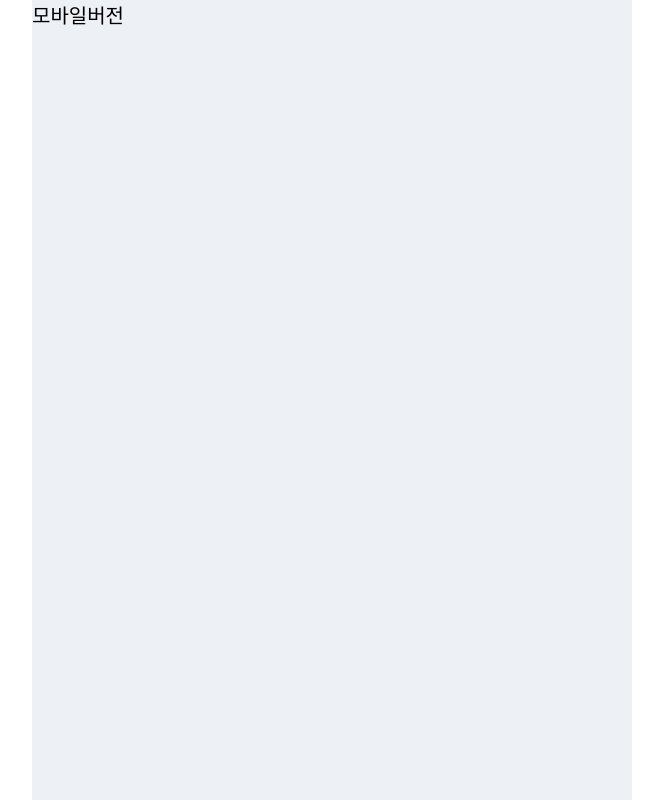
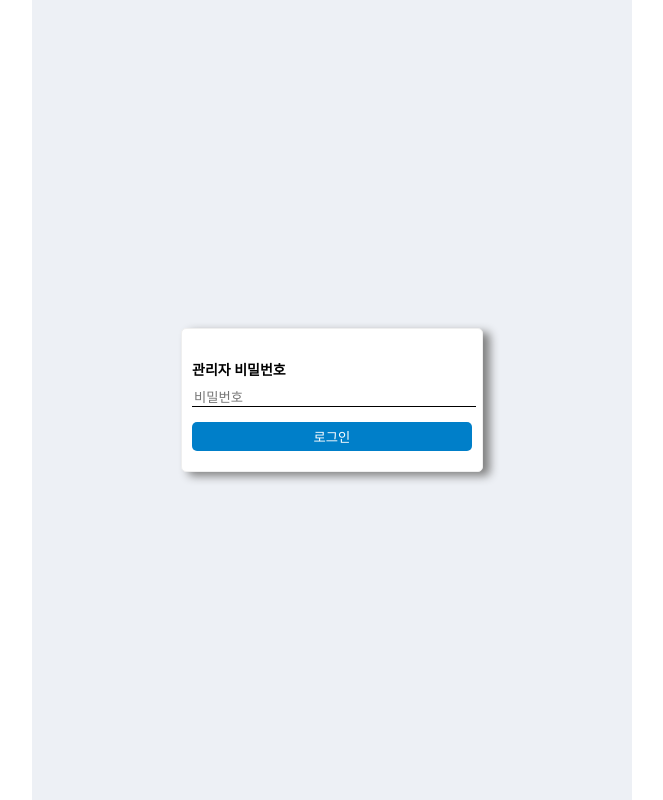
Before and after one commit to pet-reservation/auto-gagu-mobile, a Next.js app: page / in a window 1280 px wide. Shown: the whole page, without its empty margins (308-971 px from the left). Built offline with nearby package versions, Linux system fonts and the light colour scheme.

Commit message:
feat: login 컴포넌트 구현

```diff
--- a/src/common/util/fetch.ts
+++ b/src/common/util/fetch.ts
@@ -1,6 +1,6 @@
 import axios, { AxiosError, AxiosResponse } from 'axios';
 
-const apiUrl = process.env.NEXT_PUBLIC_API_URL ?? 'http://localhost:8888';
+const apiUrl = process.env.NEXT_PUBLIC_API_URL ?? 'http://localhost:8002';
 
 export const axiosInstance = axios.create({
   baseURL: apiUrl,
--- /dev/null
+++ b/src/components/Login.tsx
@@ -0,0 +1,61 @@
+import styled from 'styled-components';
+
+const Login = () => {
+  return (
+    <>
+      <Container>
+        <Wrap>
+          <Title>관리자 비밀번호</Title>
+          <Input placeholder="비밀번호" type="tel" />
+          <Div>
+            <LoginBtn>로그인</LoginBtn>
+          </Div>
+        </Wrap>
+      </Container>
+    </>
+  );
+};
+const Container = styled.div`
+  width: 100%;
+  height: 100%;
+  display: flex;
+  justify-content: center;
+  align-items: center;
+`;
+
+const Title = styled.h1`
+  font-size: ${({ theme }) => theme.fontSize.title14};
+`;
+
+const Input = styled.input`
+  border: none;
+  outline: none;
+  border-bottom: 1px solid;
+  background-color: transparent;
+  border-radius: 0;
+  width: 100%;
+`;
+
+const Wrap = styled.div`
+  background-color: #fff;
+  border: 1px solid #efefef;
+  border-radius: 5px;
+  box-shadow: 7px 4px 10px gray;
+  width: 280px;
+  padding: 20px 10px;
+`;
+
+const Div = styled.div``;
+
+const LoginBtn = styled.button`
+  /* display: block; */
+  width: 100%;
+  margin-top: 15px;
+  background-color: #007fc9;
+  color: #fff;
+  border-radius: 5px;
+  border: none;
+  padding: 5px 0;
+`;
+
+export default Login;
--- a/src/pages/_document.tsx
+++ b/src/pages/_document.tsx
@@ -37,6 +37,10 @@ class MyDocument extends Document {
     return (
       <Html>
         <Head></Head>
+        <meta
+          name="viewport"
+          content="initial-scale=1.0,user-scalable=no,maximum-scale=1,width=device-width"
+        />
         <body>
           <Main />
           <NextScript />
--- a/src/pages/index.tsx
+++ b/src/pages/index.tsx
@@ -1,8 +1,15 @@
+import Login from 'src/components/Login';
 import styled from 'styled-components';
 
-const Text = styled.div`
-  font-size: ${({ theme }) => theme.fontSize.title20};
+export default function Home() {
+  return (
+    <Container>
+      <Login />
+    </Container>
+  );
+}
+
+const Container = styled.div`
+  width: 100%;
+  height: 100%;
 `;
-export default function Home() {
-  return <Text>모바일버전</Text>;
-}
--- a/styles/Global.tsx
+++ b/styles/Global.tsx
@@ -1,13 +1,18 @@
 import { createGlobalStyle } from 'styled-components';
 
 export const GlobalStyle = createGlobalStyle`
+    html{
+        height: 100%;
+    }
     body{
-        width: 600px;
         max-width:600px;
         margin: 0 auto;
+        padding: 0;
+        box-sizing: border-box;
+        height: 100%;
     }
     body > #__next{
         background-color:#edf0f5;
-        height:100vh;
+        height: 100%;
     }
 `;
--- a/styles/Theme.ts
+++ b/styles/Theme.ts
@@ -3,6 +3,8 @@ import { DefaultTheme } from 'styled-components';
 declare module 'styled-components' {
   export interface DefaultTheme {
     fontSize: {
+      title14: string;
+      title17: string;
       title20: string;
       title24: string;
       content14: string;
@@ -17,6 +19,8 @@ declare module 'styled-components' {
 
 export const Theme: DefaultTheme = {
   fontSize: {
+    title14: '14px',
+    title17: '17px',
     title20: '20px',
     title24: '24px',
     content14: '14px',
--- a/styles/globals.css
+++ b/styles/globals.css
@@ -1,4 +1,3 @@
-html,
 body {
   padding: 0;
   margin: 0;
```
Also changed, not shown: styles/Home.module.css (deleted, +0 -129 lines), 1 other file (tests, documents, lock files or other folders).
